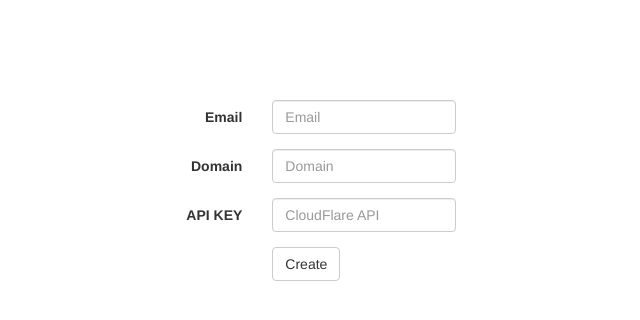
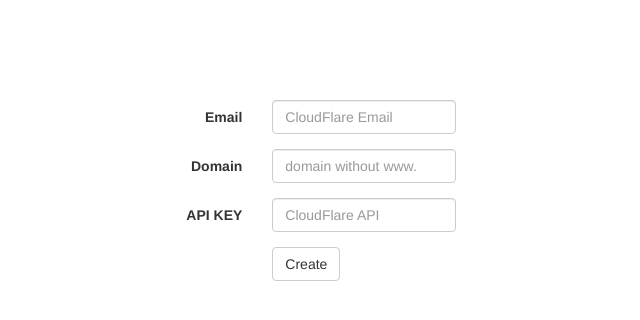
Before and after one commit to nextscript/TS3DNS-v.1.0-OLD-, a PHP site: page /setup.php in a window 1280 px wide. Shown: the top 320 px of the page, without its empty margins (276-916 px from the left). Run offline with PHP 8.4, Linux system fonts and the light colour scheme; some libraries are stand-ins or nearby versions.

Commit message:
TS3DNS-v.1.0

```diff
--- a/setup.php
+++ b/setup.php
@@ -43,14 +43,14 @@
 										<div class="form-group">
 										<label for="email" class="col-md-4 control-label">Email</label>
 										<div class="col-md-4">
-										<input type="text" class="form-control" name="email" placeholder="Email">
+										<input type="text" class="form-control" name="email" placeholder="CloudFlare Email">
 										</div>
 										</div>
 
 										<div class="form-group">
 										<label for="password" class="col-md-4 control-label">Domain</label>
 										<div class="col-md-4">
-										<input type="text" class="form-control" name="domain" placeholder="Domain">
+										<input type="text" class="form-control" name="domain" placeholder="domain without www.">
 										</div>
 										</div>
 
```
